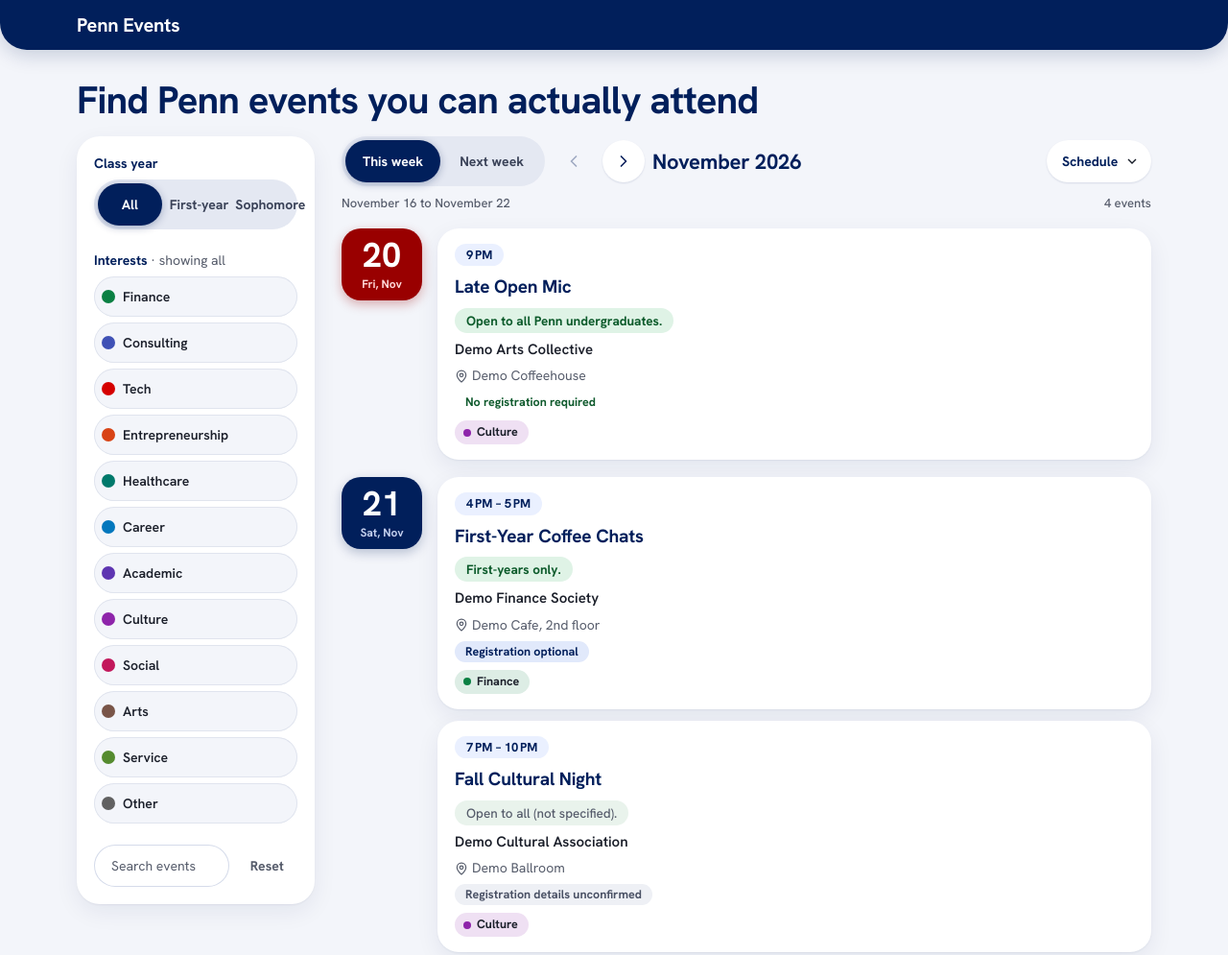
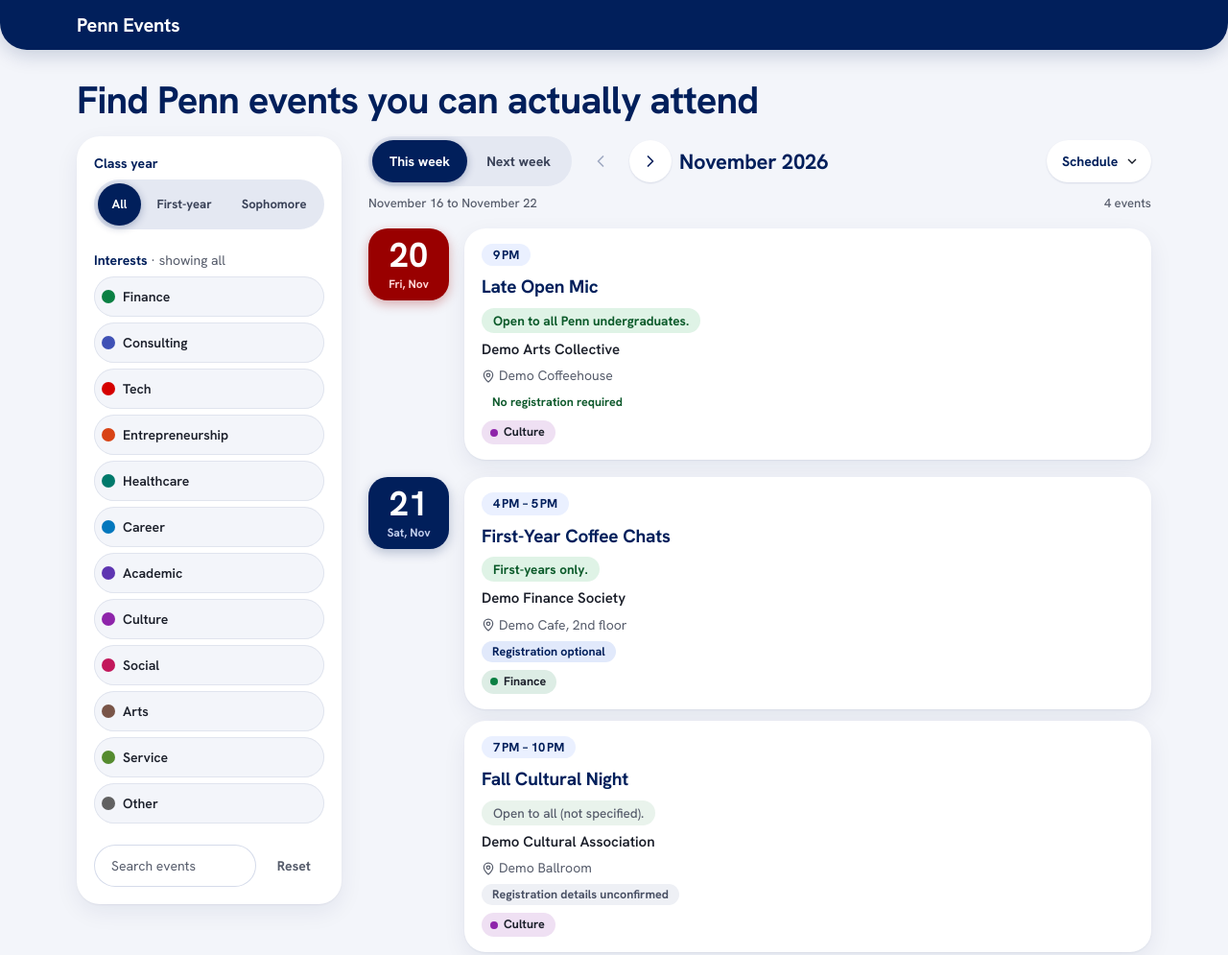
Before and after one commit to zekisclaude/penn-events, a plain HTML site: page site/index.html in a window 1280 px wide. Shown: the top 995 px of the page at 96% size. Drawn offline with Linux system fonts and the light colour scheme.

Commit message:
Fit the class-year selector in the filter panel
Co-Authored-By: Claude Sonnet 5.5 <noreply@anthropic.com>
Claude-Session: https://claude.ai/code/session_01HmFMSPYxQW4QYf5em6vd4w

```diff
--- a/site/index.html
+++ b/site/index.html
@@ -1024,7 +1024,7 @@ h1.font-display{font-size:30px!important;line-height:1.1!important;font-weight:8
 
 /* filter panel */
 .gc-side .gc-seg{display:flex;width:100%}
-.gc-side .gc-seg-btn{flex:1;padding:0 6px;min-width:0}
+.gc-side .gc-seg-btn{flex:1 1 auto;padding:0 8px;min-width:0;font-size:13px;white-space:nowrap}
 .gc-side{background:#fff;border-radius:24px;padding:18px;box-shadow:var(--pe-card-shadow)}
 @media (min-width:960px){.gc-side{position:sticky;top:16px}}
 .gc-cals{gap:8px}
@@ -1126,7 +1126,7 @@ h1.font-display{font-size:30px!important;line-height:1.1!important;font-weight:8
   .gc-toolbar{margin-top:4px}
 }
 @media (min-width:960px){
-  .gc-app{grid-template-columns:248px minmax(0,1fr);gap:28px}
+  .gc-app{grid-template-columns:276px minmax(0,1fr);gap:28px}
   .gc-side{gap:22px}
   .gc-cals{flex-direction:column;flex-wrap:nowrap;gap:6px}
   .gc-cal{min-height:42px;justify-content:flex-start}
--- a/tools/theme.css
+++ b/tools/theme.css
@@ -59,7 +59,7 @@ h1.font-display{font-size:30px!important;line-height:1.1!important;font-weight:8
 
 /* filter panel */
 .gc-side .gc-seg{display:flex;width:100%}
-.gc-side .gc-seg-btn{flex:1;padding:0 6px;min-width:0}
+.gc-side .gc-seg-btn{flex:1 1 auto;padding:0 8px;min-width:0;font-size:13px;white-space:nowrap}
 .gc-side{background:#fff;border-radius:24px;padding:18px;box-shadow:var(--pe-card-shadow)}
 @media (min-width:960px){.gc-side{position:sticky;top:16px}}
 .gc-cals{gap:8px}
@@ -161,7 +161,7 @@ h1.font-display{font-size:30px!important;line-height:1.1!important;font-weight:8
   .gc-toolbar{margin-top:4px}
 }
 @media (min-width:960px){
-  .gc-app{grid-template-columns:248px minmax(0,1fr);gap:28px}
+  .gc-app{grid-template-columns:276px minmax(0,1fr);gap:28px}
   .gc-side{gap:22px}
   .gc-cals{flex-direction:column;flex-wrap:nowrap;gap:6px}
   .gc-cal{min-height:42px;justify-content:flex-start}
```
Also changed, not shown: vercel/public/index.html (+2 -2 lines).
